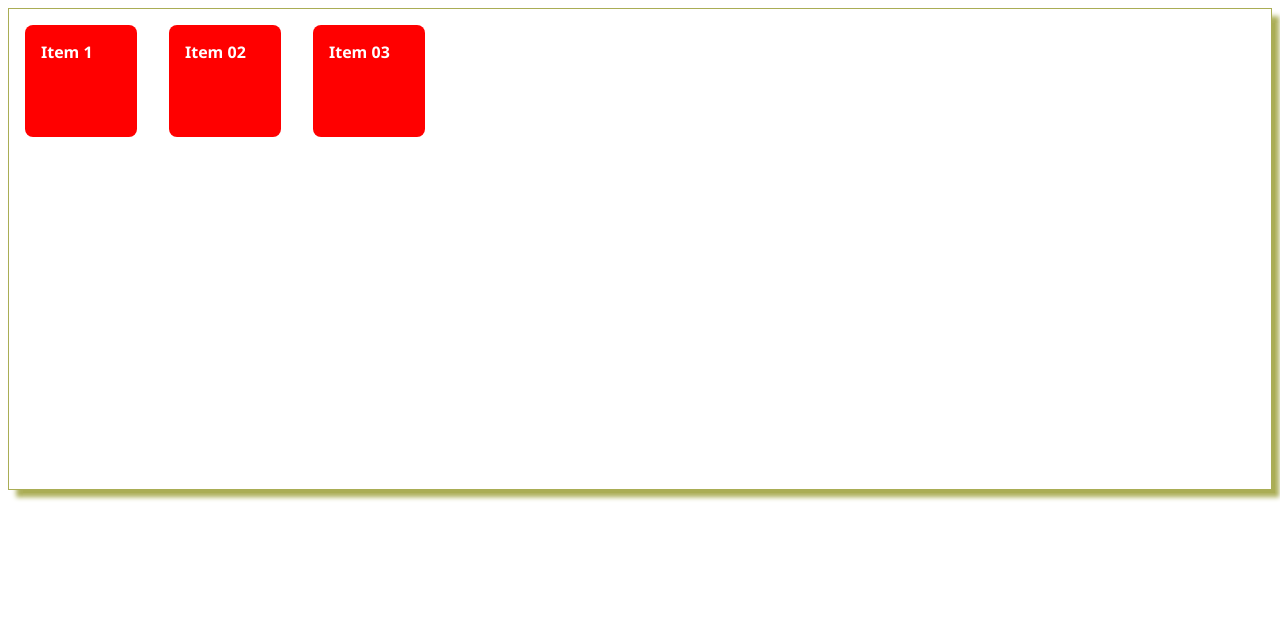
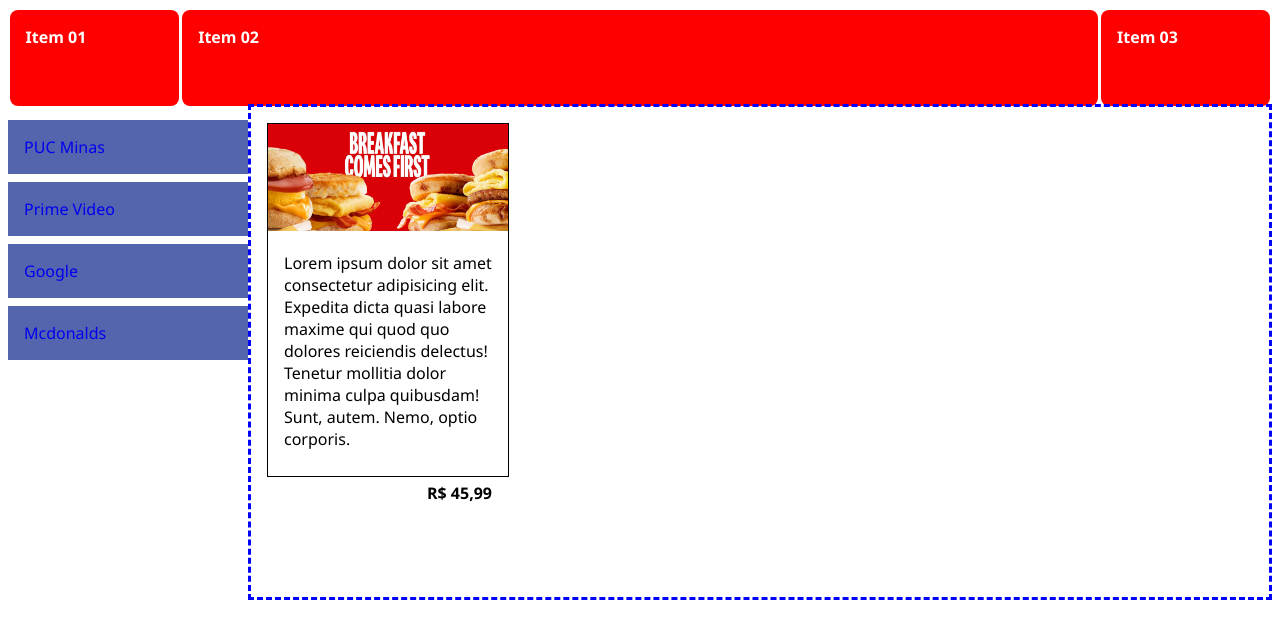
Before and after one commit to MatheusRecieri/pbr-diw-4963101-exemplo-02, a plain HTML site: page index.html in a window 1280 px wide. Drawn offline with Linux system fonts and the light colour scheme.

Commit message:
Adicionando estilos

```diff
--- a/index.html
+++ b/index.html
@@ -1,5 +1,6 @@
 <!DOCTYPE html>
 <html lang="PT-br">
+
 <head>
     <meta charset="UTF-8">
     <meta name="viewport" content="width=device-width, initial-scale=1.0">
@@ -10,10 +11,18 @@
             font-family: 'Segoe UI', Tahoma, Geneva, Verdana, sans-serif;
         }
 
+        .cabecalho {
+            border: 1px, #5565ad;
+            height: 6rem;
+            /* box-shadow: .5rem .5rem .3rem .01rem #aaad55; */
+            display: flex;
+            flex-wrap: wrap;
+            justify-content: start;
+            align-content: start;
+            /*alinhamento vetical*/
+        }
+
         .container {
-            border: 1px, solid #aaad55;
-            height: 30rem;
-            box-shadow: .5rem .5rem .3rem .01rem #aaad55;
             display: flex;
         }
 
@@ -22,18 +31,117 @@
             color: white;
             font-weight: bold;
             padding: 1rem;
+            margin: .1rem;
+            width: 5rem;
+            /*largura*/
+            height: 4rem;
+            /*altura*/
+            border-radius: .5rem;
+        }
+
+        .logo {
+            flex-grow: 1;
+        }
+
+        .titulo {
+            flex-grow: 14;
+        }
+
+        .menu-sandwich {
+            flex-grow: 1;
+        }
+
+        .menu-lateral {
+            /* border: 1px solid; */
+            width: 15rem;
+            height: 30rem;
+            border-radius: 5rem;
+            padding-top: 1rem;
+        }
+
+
+        .parte-principal {
+            border: 3px dashed blue;
+            flex-grow: 1;
+        }
+
+        .title {
+            padding: 1rem;
+            background-color: #5565ad;
+            margin-bottom: .5rem;
+        }
+
+        .title:hover {
+            background-color: #8895cc;
+        }
+
+
+        a {
+            text-decoration: none;
+        }
+
+        img {
+            width: 15rem;
+        }
+
+        .cartao {
+            width: 15rem;
+            border: 1px solid;
+            height: 22rem;
             margin: 1rem;
-            width: 5rem; /*largura*/
-            height: 5rem; /*altura*/
-            border-radius: .5rem;
+        }
+
+        .descricao {
+            padding: 1rem;
+        }
+
+        .preco {
+            padding: 1rem;
+            font-weight: bolder;
+            text-align: right;
         }
     </style>
 </head>
+
 <body>
+    <div class="cabecalho">
+        <div class="item logo">Item 01</div>
+        <div class="item titulo">Item 02</div>
+        <div class="item menu-sandwich">Item 03</div>
+    </div>
+
     <div class="container">
-        <div class="item">Item 1</div>
-        <div class="item">Item 02</div>
-        <div class="item">Item 03</div>
+        <nav class="menu-lateral">
+            <a href="https://www.pucminas.br">
+                <div class="title">PUC Minas</div>
+            </a>
+            <a href="https://primevideo.com">
+                <div class="title">Prime Video</div>
+            </a>
+            <a href="https://google.com">
+                <div class="title">Google</div>
+            </a>
+            <a href="https://Mcdonalds.com">
+                <div class="title">Mcdonalds</div>
+            </a>
+        </nav>
+
+        <main class="parte-principal">
+            <div class="cartao">
+                <div class="imagem">
+                    <img src="sandwich.jpg" alt="">
+                </div>
+                <div class="descricao">
+                    Lorem ipsum dolor sit amet consectetur adipisicing elit. Expedita dicta quasi labore maxime qui quod
+                    quo
+                    dolores reiciendis delectus! Tenetur mollitia dolor minima culpa quibusdam! Sunt, autem. Nemo, optio
+                    corporis.
+                </div>
+                <div class="preco">R$ 45,99</div>
+            </div>
+        </main>
+
     </div>
 </body>
+
 </html>
```
Also changed, not shown: sandwich.jpg (added).
